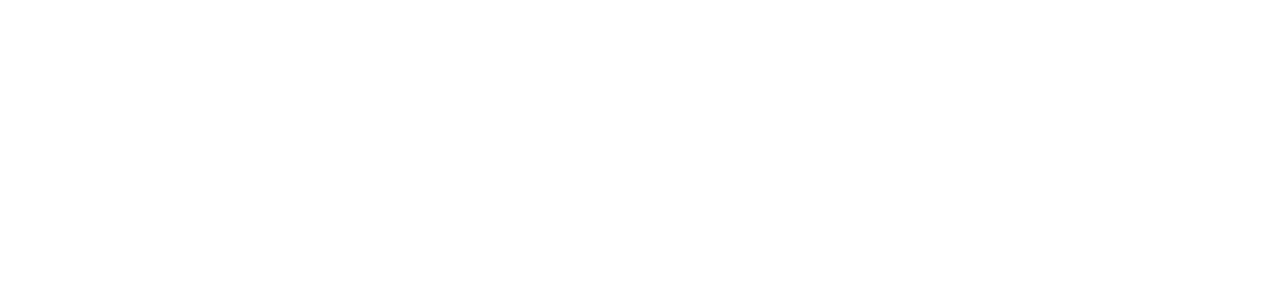
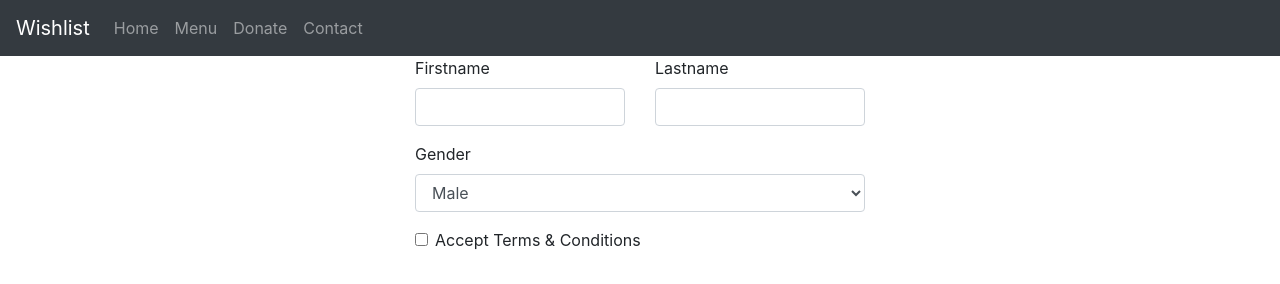
Before and after one commit to Hidayati11/static-page, a website: page contact.html in a window 1280 px wide. Drawn offline with nearby package versions, Linux system fonts and the light colour scheme.

Commit message:
add forms at contact.html and update navbar at index.html

```diff
--- a/contact.html
+++ b/contact.html
@@ -1,3 +1,69 @@
-<form>
+<!DOCTYPE html>
+<html lang="en">
+<head>
+    <meta charset="UTF-8">
+    <meta name="viewport" content="width=device-width, initial-scale=1.0">
+    <meta http-equiv="X-UA-Compatible" content="ie=edge">
+    <title>Hidayati's Wishlist</title>
 
-</form>
+    <link rel="stylesheet" href="https://stackpath.bootstrapcdn.com/bootstrap/4.5.0/css/bootstrap.min.css" integrity="sha384-9aIt2nRpC12Uk9gS9baDl411NQApFmC26EwAOH8WgZl5MYYxFfc+NcPb1dKGj7Sk" crossorigin="anonymous">
+    <link rel="stylesheet" href="css/styles.css">
+
+</head>
+<body>
+
+        <nav class="navbar navbar-expand-sm navbar-dark bg-dark">
+                <a href="#" class="navbar-brand">Wishlist</a>
+                <button class="navbar-toggler" data-toggle="collapse" data-target="#navbarMenu">
+                    <span class="navbar-toggler-icon"></span>
+                </button>
+                <div class="collapse navbar-collapse" id="navbarMenu">
+                        <ul class="navbar-nav">
+                            <li class="nav-item"><a href="./index.html" class="nav-link">Home</a></li>
+                            <li class="nav-item"><a href="#" class="nav-link">Menu</a></li>
+                            <li class="nav-item"><a href="#" class="nav-link">Donate</a></li>
+                            <li class="nav-item"><a href="#" class="nav-link">Contact</a></li>
+                        </ul>
+                </div>
+        </nav>
+
+        <form>
+            <div class="row">
+                <div class="col">
+                    <div class="form-group">
+                        <label for="firstname">Firstname</label>
+                        <input type="text" name="firstname" id="firstname" class=form-control>
+                    </div>
+                </div>
+
+                <div class="col">
+                        <div class="form-group">
+                            <label for="lastname">Lastname</label>
+                            <input type="text" name="lastname" id="lastname" class=form-control>
+                        </div>
+                    </div>
+            </div>
+
+            <div class="form-group">
+                <label for="gender">Gender</label>
+                    <select name="gender" id="gender" class="form-control">
+                        <option value="male">Male</option>
+                        <option value="female">Female</option>
+                </select>
+            </div>
+
+            <div class="form-check">
+                <input type="checkbox" id="accept-terms" class="form-check-input">
+                <label for="accept-terms" class="form-check-label"> Accept Terms &amp; Conditions</label>
+            </div>
+
+
+        </form>
+
+
+
+        <script src="https://code.jquery.com/jquery-3.5.1.slim.min.js" integrity="sha384-DfXdz2htPH0lsSSs5nCTpuj/zy4C+OGpamoFVy38MVBnE+IbbVYUew+OrCXaRkfj" crossorigin="anonymous"></script>
+        <script src="https://cdn.jsdelivr.net/npm/popper.js@1.16.0/dist/umd/popper.min.js" integrity="sha384-Q6E9RHvbIyZFJoft+2mJbHaEWldlvI9IOYy5n3zV9zzTtmI3UksdQRVvoxMfooAo" crossorigin="anonymous"></script>
+        <script src="https://stackpath.bootstrapcdn.com/bootstrap/4.5.0/js/bootstrap.min.js" integrity="sha384-OgVRvuATP1z7JjHLkuOU7Xw704+h835Lr+6QL9UvYjZE3Ipu6Tp75j7Bh/kR0JKI" crossorigin="anonymous"></script>
+</body>
+</html>
--- /dev/null
+++ b/css/styles.css
@@ -0,0 +1,4 @@
+form {
+    width: 450px;
+    margin: auto;
+}
```
Also changed, not shown: index.html (+2 -2 lines).
